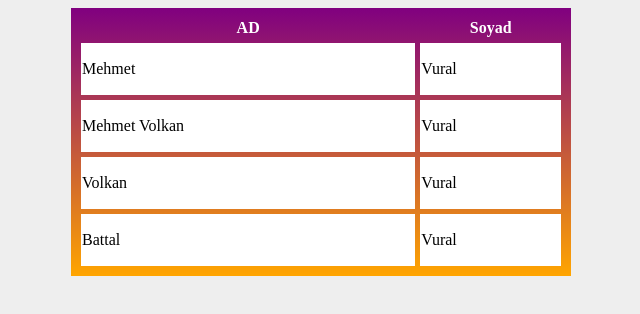
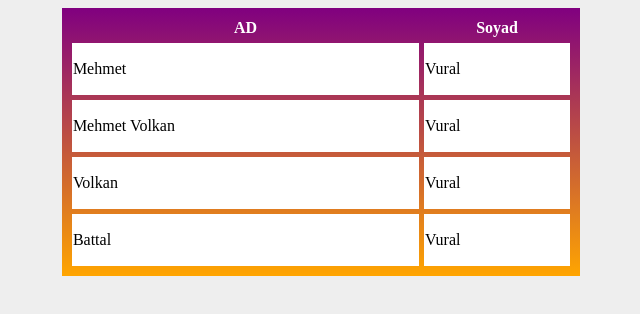
Before and after one commit to Volkansoftware/TableGradient, a plain HTML site: page BorderGradient/index.html in a window 1280 px wide. Shown: the whole page, without its empty margins (319-959 px from the left). Drawn offline with Linux system fonts and the light colour scheme.

Commit message:
Gradient Border
update

```diff
--- a/BorderGradient/index.html
+++ b/BorderGradient/index.html
@@ -16,11 +16,9 @@ body {
   background-color: #eee;
 }
 
-/* Just for demo */
 
-table {
-  width: 500px;
-}
+
+
 td {
   background: white;
 }
```
